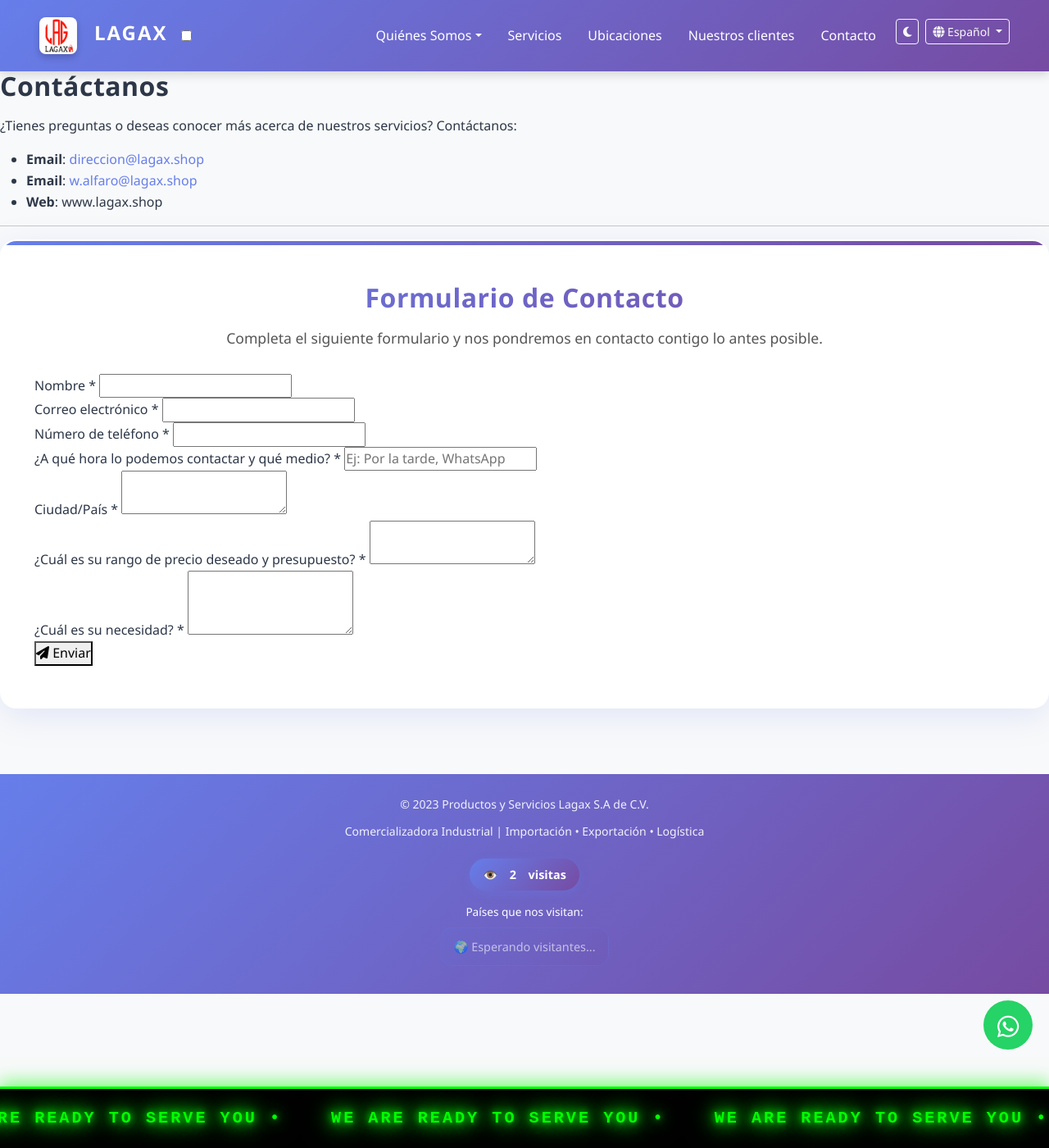
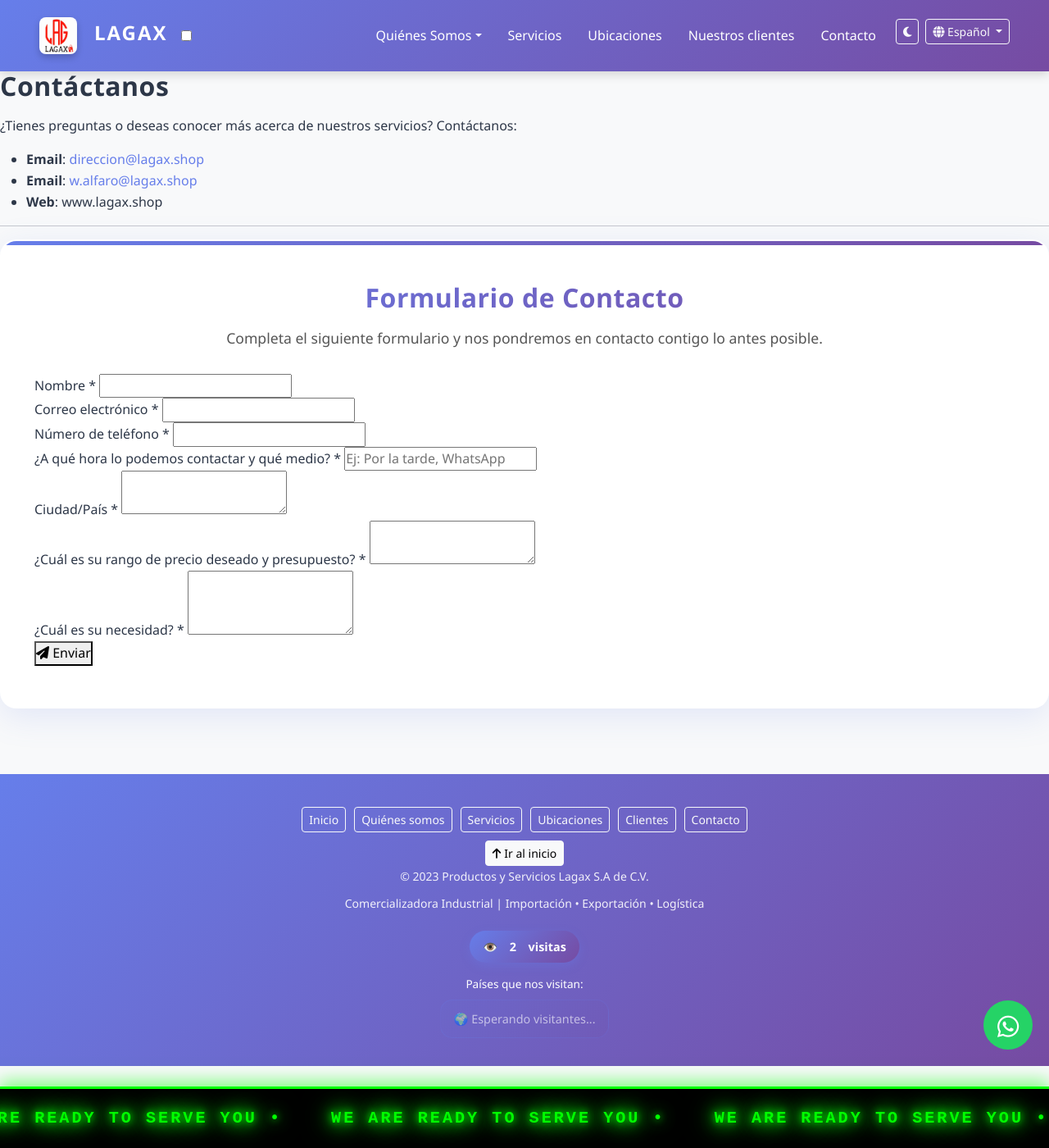
Before and after one commit to gasglz18/lagax, a Jekyll site: the page built from index.md, in a window 1280 px wide and 1400 px high, scrolled down 3189 px. Shown: the whole window at 82% size. Built offline with Jekyll 4.4.1, drawn with Linux system fonts in a browser that asks for light colours.

Commit message:
Add footer quick links and back-to-top button

```diff
--- a/_layouts/default.html
+++ b/_layouts/default.html
@@ -159,9 +159,25 @@
           display: block;
         }
       }
+
+      .footer-quick-links {
+        display: flex;
+        flex-wrap: wrap;
+        justify-content: center;
+        gap: 10px;
+        margin: 16px 0 10px;
+      }
+
+      .footer-quick-links a {
+        text-decoration: none;
+      }
+
+      .footer-back-to-top {
+        margin-top: 8px;
+      }
     </style>
   </head>
-  <body>
+  <body id="home">
     <!-- Navbar -->
     <nav class="navbar navbar-expand-lg navbar-dark navbar-custom fixed-top">
       <div class="container-fluid px-md-5">
@@ -219,6 +235,17 @@
     <!-- Footer -->
     <footer class="footer mt-5 py-4">
       <div class="container text-center">
+        <div class="footer-quick-links" aria-label="Enlaces rápidos">
+          <a class="btn btn-sm btn-outline-light" href="#home">Inicio</a>
+          <a class="btn btn-sm btn-outline-light" href="#quienes-somos">Quiénes somos</a>
+          <a class="btn btn-sm btn-outline-light" href="#productos-servicios">Servicios</a>
+          <a class="btn btn-sm btn-outline-light" href="#ubicaciones">Ubicaciones</a>
+          <a class="btn btn-sm btn-outline-light" href="#nuestros-clientes">Clientes</a>
+          <a class="btn btn-sm btn-outline-light" href="#contactanos">Contacto</a>
+        </div>
+        <div class="footer-back-to-top">
+          <a class="btn btn-sm btn-light" href="#home"><i class="fas fa-arrow-up me-1"></i>Ir al inicio</a>
+        </div>
         <p class="mb-2"><small>&copy; 2023 Productos y Servicios Lagax S.A de C.V.</small></p>
         <p class="mb-0"><small>Comercializadora Industrial | Importación • Exportación • Logística</small></p>
         {% include visit-counter.html %}
```
